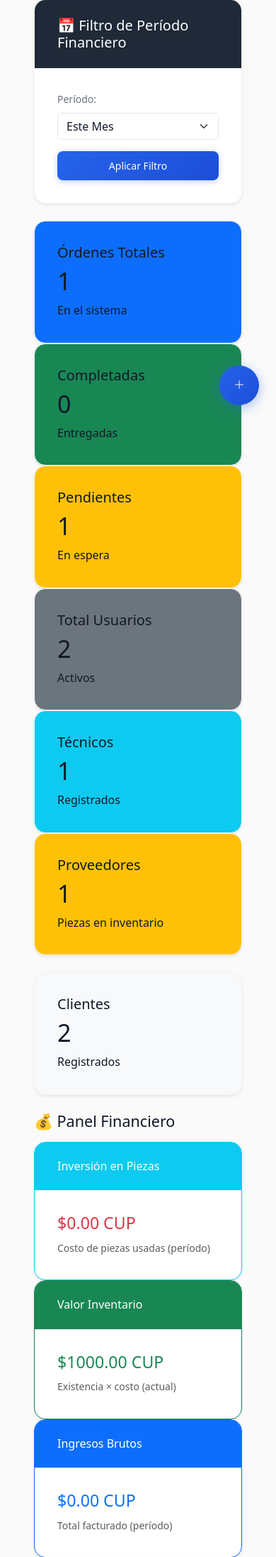
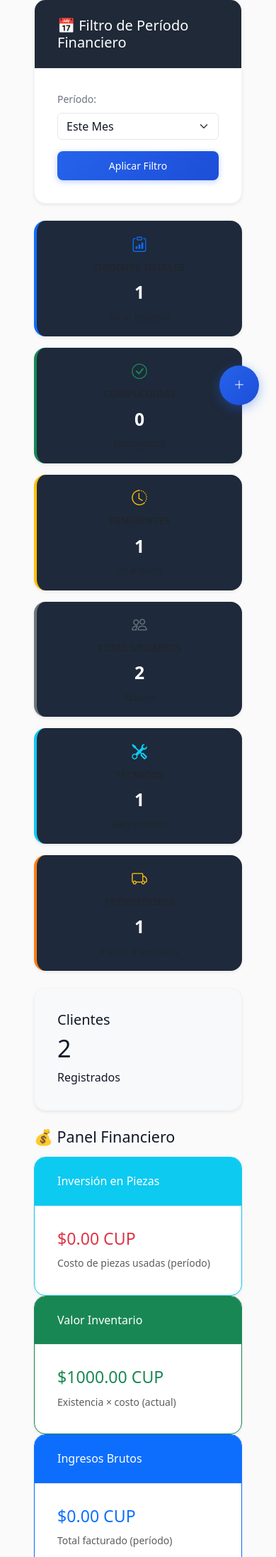
Before and after one commit to clgil/SGMegaPrintLab, a Flask app: page / in a window 390 px wide. Shown: the part 189-2383 px from the top of the page at 71% size. Run offline with Flask 3, Linux system fonts and the light colour scheme; a user stored in the database is signed in; data comes from the database, SQL or seed files in the repository; data that the repository does not hold is empty; some libraries are stand-ins or nearby versions.

Commit message:
Fix dashboard KPI cards layout and responsiveness
Key features implemented:
- Updated admin dashboard KPI cards with responsive grid layout using Bootstrap 5 column classes (col-12 col-sm-6 col-md-4 col-xl-2)
- Applied consistent styling with dark background (#1e293b) and colored left borders for each metric card
- Added proper text wrapping and alignment to prevent text overflow issues for labels like "Completadas", "Pendientes", and "Proveedores"
- Maintained all existing data bindings and dynamic values while improving visual presentation
- Enhanced card structure with proper height management (h-100) and consistent padding (p-3)

The update resolves text overflow problems while maintaining all existing functionality and data bindings for the administrative dashboard metrics.

```diff
--- a/taller_impresoras/templates/dashboard.html
+++ b/taller_impresoras/templates/dashboard.html
@@ -336,59 +336,64 @@
     </div>
 
     <!-- Tarjetas resumen para administrador -->
-    <div class="row mb-4">
-        <div class="col-md-2">
-            <div class="card bg-primary text-white shadow-sm">
-                <div class="card-body">
-                    <h5 class="card-title">Órdenes Totales</h5>
-                    <h2 class="display-4">{{ total_ordenes }}</h2>
-                    <p class="card-text">En el sistema</p>
-                </div>
+    <div class="row g-3 mb-4">
+        <!-- Órdenes Totales -->
+        <div class="col-12 col-sm-6 col-md-4 col-xl-2">
+            <div class="card h-100 border-0 shadow-sm text-center p-3" style="background-color: #1e293b; border-left: 4px solid #0d6efd !important;">
+                <div class="text-primary fs-4 mb-1"><i class="bi bi-clipboard-data"></i></div>
+                <div class="text-muted small fw-semibold text-uppercase">Órdenes Totales</div>
+                <div class="fs-2 fw-bold my-1 text-white">{{ total_ordenes }}</div>
+                <div class="small text-muted">En el sistema</div>
             </div>
         </div>
-        <div class="col-md-2">
-            <div class="card bg-success text-white shadow-sm">
-                <div class="card-body">
-                    <h5 class="card-title">Completadas</h5>
-                    <h2 class="display-4">{{ ordenes_completadas }}</h2>
-                    <p class="card-text">Entregadas</p>
-                </div>
+
+        <!-- Completadas -->
+        <div class="col-12 col-sm-6 col-md-4 col-xl-2">
+            <div class="card h-100 border-0 shadow-sm text-center p-3" style="background-color: #1e293b; border-left: 4px solid #198754 !important;">
+                <div class="text-success fs-4 mb-1"><i class="bi bi-check-circle"></i></div>
+                <div class="text-muted small fw-semibold text-uppercase">Completadas</div>
+                <div class="fs-2 fw-bold my-1 text-white">{{ ordenes_completadas }}</div>
+                <div class="small text-muted">Entregadas</div>
             </div>
         </div>
-        <div class="col-md-2">
-            <div class="card bg-warning text-dark shadow-sm">
-                <div class="card-body">
-                    <h5 class="card-title">Pendientes</h5>
-                    <h2 class="display-4">{{ ordenes_pendientes }}</h2>
-                    <p class="card-text">En espera</p>
-                </div>
+
+        <!-- Pendientes -->
+        <div class="col-12 col-sm-6 col-md-4 col-xl-2">
+            <div class="card h-100 border-0 shadow-sm text-center p-3" style="background-color: #1e293b; border-left: 4px solid #ffc107 !important;">
+                <div class="text-warning fs-4 mb-1"><i class="bi bi-clock-history"></i></div>
+                <div class="text-muted small fw-semibold text-uppercase">Pendientes</div>
+                <div class="fs-2 fw-bold my-1 text-white">{{ ordenes_pendientes }}</div>
+                <div class="small text-muted">En espera</div>
             </div>
         </div>
-        <div class="col-md-2">
-            <div class="card bg-secondary text-white shadow-sm">
-                <div class="card-body">
-                    <h5 class="card-title">Total Usuarios</h5>
-                    <h2 class="display-4">{{ total_usuarios }}</h2>
-                    <p class="card-text">Activos</p>
-                </div>
+
+        <!-- Total Usuarios -->
+        <div class="col-12 col-sm-6 col-md-4 col-xl-2">
+            <div class="card h-100 border-0 shadow-sm text-center p-3" style="background-color: #1e293b; border-left: 4px solid #6c757d !important;">
+                <div class="text-secondary fs-4 mb-1"><i class="bi bi-people"></i></div>
+                <div class="text-muted small fw-semibold text-uppercase">Total Usuarios</div>
+                <div class="fs-2 fw-bold my-1 text-white">{{ total_usuarios }}</div>
+                <div class="small text-muted">Activos</div>
             </div>
         </div>
-        <div class="col-md-2">
-            <div class="card bg-info text-white shadow-sm">
-                <div class="card-body">
-                    <h5 class="card-title">Técnicos</h5>
-                    <h2 class="display-4">{{ total_tecnicos }}</h2>
-                    <p class="card-text">Registrados</p>
-                </div>
+
+        <!-- Técnicos -->
+        <div class="col-12 col-sm-6 col-md-4 col-xl-2">
+            <div class="card h-100 border-0 shadow-sm text-center p-3" style="background-color: #1e293b; border-left: 4px solid #0dcaf0 !important;">
+                <div class="text-info fs-4 mb-1"><i class="bi bi-tools"></i></div>
+                <div class="text-muted small fw-semibold text-uppercase">Técnicos</div>
+                <div class="fs-2 fw-bold my-1 text-white">{{ total_tecnicos }}</div>
+                <div class="small text-muted">Registrados</div>
             </div>
         </div>
-        <div class="col-md-2">
-            <div class="card bg-warning text-dark shadow-sm">
-                <div class="card-body">
-                    <h5 class="card-title">Proveedores</h5>
-                    <h2 class="display-4">{{ total_piezas }}</h2>
-                    <p class="card-text">Piezas en inventario</p>
-                </div>
+
+        <!-- Proveedores -->
+        <div class="col-12 col-sm-6 col-md-4 col-xl-2">
+            <div class="card h-100 border-0 shadow-sm text-center p-3" style="background-color: #1e293b; border-left: 4px solid #fd7e14 !important;">
+                <div class="text-warning fs-4 mb-1"><i class="bi bi-truck"></i></div>
+                <div class="text-muted small fw-semibold text-uppercase">Proveedores</div>
+                <div class="fs-2 fw-bold my-1 text-white">{{ total_piezas }}</div>
+                <div class="small text-muted">Piezas inventario</div>
             </div>
         </div>
     </div>
```
Also changed, not shown: 1 other file.
